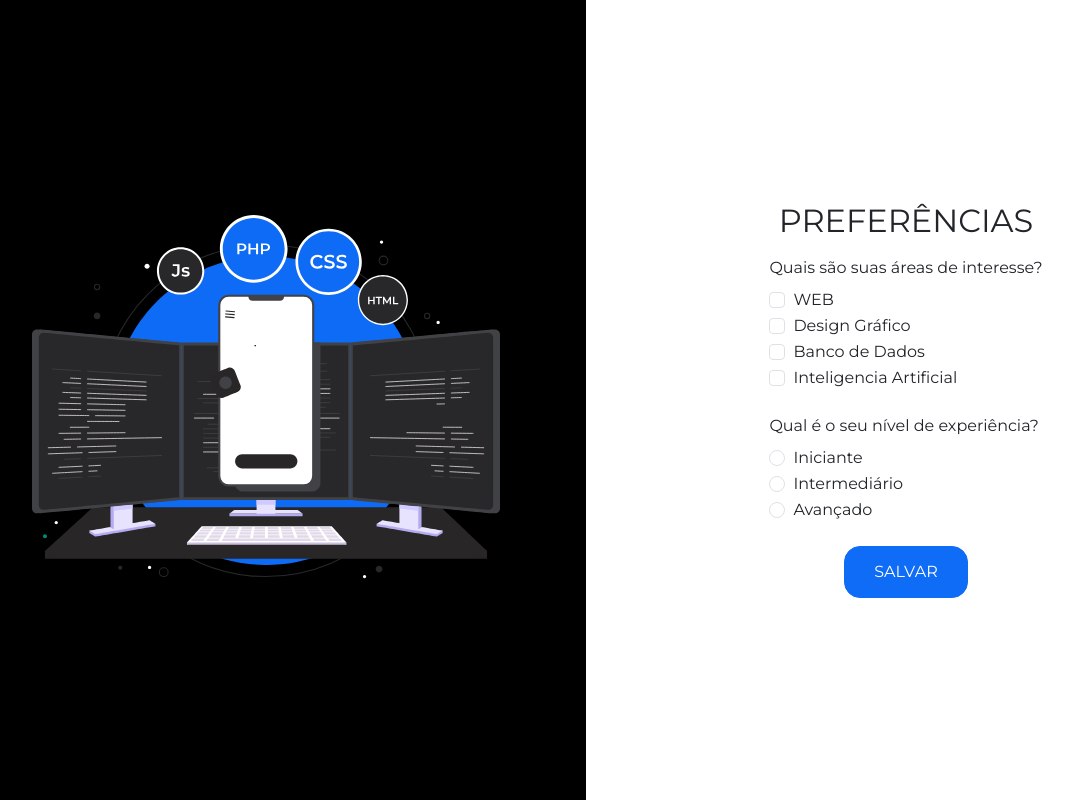
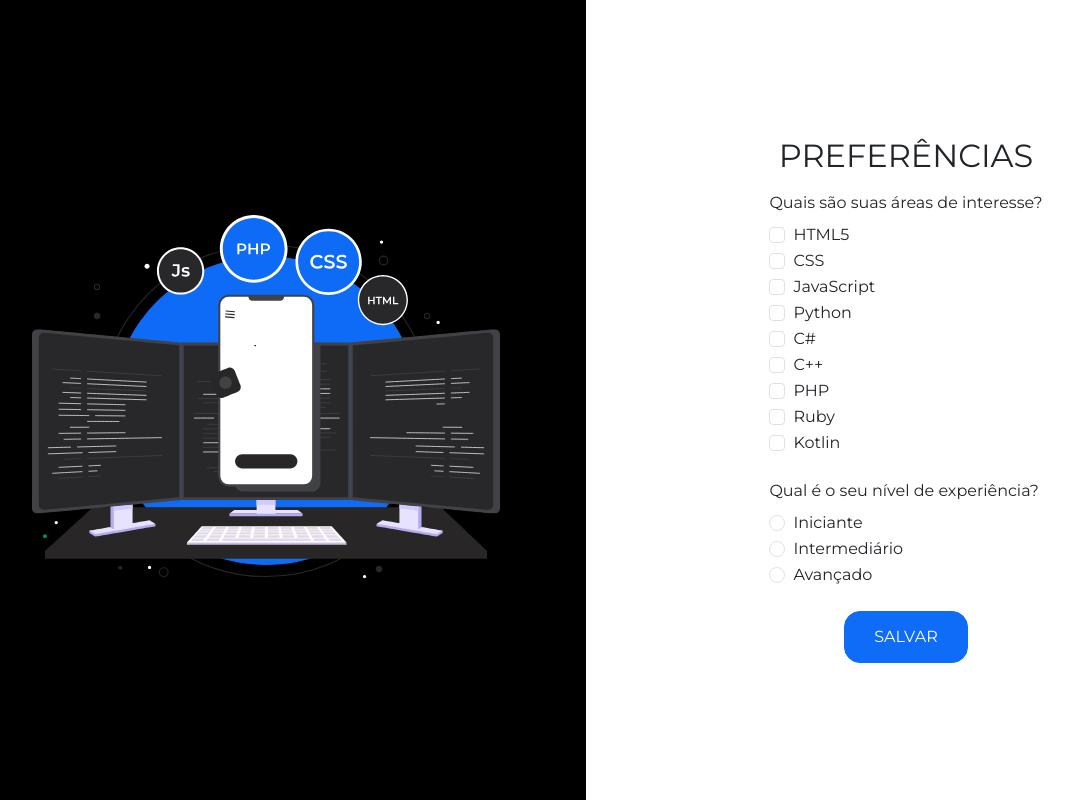
Before and after one commit to anneingrid/TiTechEdu-Web, a React (Create React App) app: page /escolhas in a window 1280 px wide. Shown: the whole page, without its empty margins (54-1127 px from the left). Built offline with nearby package versions, Linux system fonts and the light colour scheme; a web font is replaced by a local one.

Commit message:
feat: Adiciona cursos na Home de acordo com as preferencias

```diff
--- a/src/App.css
+++ b/src/App.css
@@ -45,7 +45,7 @@ body {
 
 }
 
-.botaoAddPergunta{
+.botaoAddPergunta {
   display: flex;
   justify-content: flex-end;
 
@@ -55,27 +55,29 @@ body {
   text-shadow: #3498db;
 }
 
-.addPergunta{
+.addPergunta {
   border-radius: 100%;
   position: fixed;
 
 }
+
 .bold-icon {
   font-weight: bold;
 }
 
 
-.botaoExpandir{
+.botaoExpandir {
   border-radius: 100%;
 
   font-weight: bolder;
 }
 
-.botaoExpandirTop{
+.botaoExpandirTop {
   display: flex;
   justify-content: flex-end;
 }
-.botaoExpandir:hover{
+
+.botaoExpandir:hover {
   color: #49c8ee;
 }
 
@@ -195,7 +197,6 @@ body {
 }
 
 .footer {
-  position: absolute;
   bottom: 0;
   width: 100%;
   background-color: #212429;
@@ -213,8 +214,10 @@ main {
   font-size: 60px;
   text-shadow: 2px 2px 10px #3498db;
   text-transform: uppercase;
-  font-weight: bold; /* Adiciona negrito */
-  letter-spacing: -2px; /* Diminui o espaçamento entre as letras */
+  font-weight: bold;
+  /* Adiciona negrito */
+  letter-spacing: -2px;
+  /* Diminui o espaçamento entre as letras */
 }
 
 .futuro {
@@ -259,9 +262,11 @@ main {
   0% {
     opacity: 1;
   }
+
   50% {
     opacity: 0;
   }
+
   100% {
     opacity: 1;
   }
--- a/src/components/CardCursoHome.js
+++ b/src/components/CardCursoHome.js
@@ -1,21 +1,20 @@
-import { func } from "prop-types";
 import { Card } from "react-bootstrap";
 
-export default function CardCursoHome() {
+export default function CardCursoHome({ preferencia }) {
     return (
         <>
-            <Card style={{ width: '15rem' }}>
+            <Card style={{ height: '100px' }} className="mt-4 p-1 d-flex justify-content-center align-items-center text-center">
                 <div className="d-flex justify-content-center align-items-center text-center">
-                    <img src={'https://upload.wikimedia.org/wikipedia/commons/thumb/3/38/HTML5_Badge.svg/2048px-HTML5_Badge.svg.png'} alt="HTML5 Logo"
+                    <img src={preferencia.imgSrc} alt={preferencia.alt}
                         style={{ width: '50px', height: '50px' }} />
-                    <Card.Body className="ms-2 mb-0"> {/* Remova a margem inferior aqui */}
-                        <Card.Title className='cardCurso-text'>HTML 5</Card.Title>
+                    <Card.Body className="ms-2 mb-0">
+                        <Card.Title className='cardCurso-text'>
+                            <a href={`cursos/${preferencia.id}`} className="stretched-link text-decoration-none text-dark">
+                                {preferencia.titulo}
+                            </a></Card.Title>
                     </Card.Body>
                 </div>
             </Card>
         </>
-
-
     )
-
 }
--- a/src/components/CardForum.js
+++ b/src/components/CardForum.js
@@ -3,12 +3,10 @@ import { Button } from 'react-bootstrap';
 import Card from 'react-bootstrap/Card';
 import { Link } from 'react-router-dom';
 
-
 export default function CardForum({ pergunta }) {
 
     return (
         <>
-
             <Card style={{ width: 'auto', marginTop: '1rem' }} className="cardForum " bg={"info"} text='light'>
                 <Card.Body>
                     <Card.Title ><b>{pergunta.titulo}</b></Card.Title>
@@ -24,7 +22,6 @@ export default function CardForum({ pergunta }) {
                     </Link>
                 </Card.Body>
             </Card>
-
         </>
     );
 };
--- a/src/pages/Escolhas.js
+++ b/src/pages/Escolhas.js
@@ -9,9 +9,13 @@ function Escolhas() {
     const [interesse2, setInteresse2] = useState('');
     const [interesse3, setInteresse3] = useState('');
     const [interesse4, setInteresse4] = useState('');
+    const [interesse5, setInteresse5] = useState('');
+    const [interesse6, setInteresse6] = useState('');
+    const [interesse7, setInteresse7] = useState('');
+    const [interesse8, setInteresse8] = useState('');
+    const [interesse9, setInteresse9] = useState('');
     const [experiencia, setExperiencia] = useState('');
     const navegacao = useNavigate();
-
 
     const salvar = (event) => {
         event.preventDefault();
@@ -21,7 +25,7 @@ function Escolhas() {
             headers: {
                 'Content-Type': 'application/json',
             },
-            body: JSON.stringify({ interesse1, interesse2, interesse3, interesse4, experiencia, usuario}),
+            body: JSON.stringify({ interesse1, interesse2, interesse3, interesse4, interesse5, interesse6, interesse7, interesse8, interesse9, experiencia, usuario }),
         })
             .then(data => {
                 console.log('Success:', data);
@@ -31,7 +35,6 @@ function Escolhas() {
                 alert(error.message);
             });
     };
-
 
     return (
         <Row className="vh-100 m-0">
@@ -50,27 +53,57 @@ function Escolhas() {
                         <FormGroup className='mb-4'>
                             <Form.Check
                                 type="checkbox"
-                                label="WEB"
-                                value="web"
+                                label="HTML5"
+                                value="HTML5"
                                 onChange={(e) => setInteresse1(e.target.value)}
                             />
                             <Form.Check
                                 type="checkbox"
-                                label="Design Gráfico"
-                                value="design"
+                                label="CSS"
+                                value="CSS"
                                 onChange={(e) => setInteresse2(e.target.value)}
                             />
                             <Form.Check
                                 type="checkbox"
-                                label="Banco de Dados"
-                                value="banco"
+                                label="JavaScript"
+                                value="JavaScript"
                                 onChange={(e) => setInteresse3(e.target.value)}
                             />
                             <Form.Check
                                 type="checkbox"
-                                label="Inteligencia Artificial"
-                                value="ia"
+                                label="Python"
+                                value="Python"
                                 onChange={(e) => setInteresse4(e.target.value)}
+                            />
+                            <Form.Check
+                                type="checkbox"
+                                label="C#"
+                                value="C#"
+                                onChange={(e) => setInteresse5(e.target.value)}
+                            />
+                            <Form.Check
+                                type="checkbox"
+                                label="C++"
+                                value="C++"
+                                onChange={(e) => setInteresse6(e.target.value)}
+                            />
+                            <Form.Check
+                                type="checkbox"
+                                label="PHP"
+                                value="PHP"
+                                onChange={(e) => setInteresse7(e.target.value)}
+                            />
+                            <Form.Check
+                                type="checkbox"
+                                label="Ruby"
+                                value="Ruby"
+                                onChange={(e) => setInteresse8(e.target.value)}
+                            />
+                            <Form.Check
+                                type="checkbox"
+                                label="Kotlin"
+                                value="Kotlin"
+                                onChange={(e) => setInteresse9(e.target.value)}
                             />
                         </FormGroup>
                         <FormLabel>Qual é o seu nível de experiência?</FormLabel>
--- a/src/pages/Home.js
+++ b/src/pages/Home.js
@@ -2,15 +2,46 @@ import Footerr from "./Footerr";
 import NavBarr from "./NavBarr";
 import Button from 'react-bootstrap/Button';
 import Container from 'react-bootstrap/Container';
+import { useState, useEffect } from "react";
 import Row from 'react-bootstrap/Row';
 import Col from 'react-bootstrap/Col';
 import animationData from './animacao2.json';
-import animationData2 from './animacao3.json';
 import Lottie from "lottie-react";
 import CardCursoHome from "../components/CardCursoHome";
 
 
 export default function Home() {
+    const [preferencias, setPreferencias] = useState([]);
+    const id = localStorage.getItem("userId")
+
+    const cursosPreferencia = async () => {
+        fetch('http://localhost:3001/h', {
+            method: 'POST',
+            headers: {
+                'Content-Type': 'application/json',
+            },
+            body: JSON.stringify({ id }),
+        }).then(async response => {
+            const data = await response.json(); //
+            if (!response.ok) {
+                throw new Error(data.message || 'Erro na requisição');
+            }
+            return data;
+        })
+            .then(data => {
+                console.log(data);
+                setPreferencias(data);
+            })
+            .catch((error) => {
+                alert(error.message);
+            });
+    };
+
+    useEffect(() => {
+        cursosPreferencia();
+        console.log(preferencias);
+    }, []);
+
     return (
         <>
             <NavBarr />
@@ -38,7 +69,7 @@ export default function Home() {
                 backgroundImage: `url('https://img.freepik.com/fotos-gratis/fundo-gradiente-de-luxo-abstrato-azul-escuro-liso-com-banner-de-estudio-vinheta-preta_1258-108775.jpg?w=1380&t=st=1700245488~exp=1700246088~hmac=8c0f7358a5d724cf9d198d6d14d1ec92f87db2159d59cc7aa55121d22035d5ac')`,
                 backgroundSize: 'cover',
                 backgroundPosition: 'center',
-                height: '50vh',
+                height: '100%',
             }}>
                 <Row className="align-items-center" >
                     <Col className="align-items-center text-center">
@@ -48,9 +79,11 @@ export default function Home() {
                     </Col>
                 </Row>
                 <Row className="align-items-center" >
-                    <Col className="align-items-center text-center">
-                            <CardCursoHome />
-                    </Col>
+                    {preferencias.map((preferencia) => (
+                        <Col md={3} className="align-items-center text-center">
+                            <CardCursoHome preferencia={preferencia} />
+                        </Col>
+                    ))}
                 </Row>
             </Container>
             <Footerr />
```
